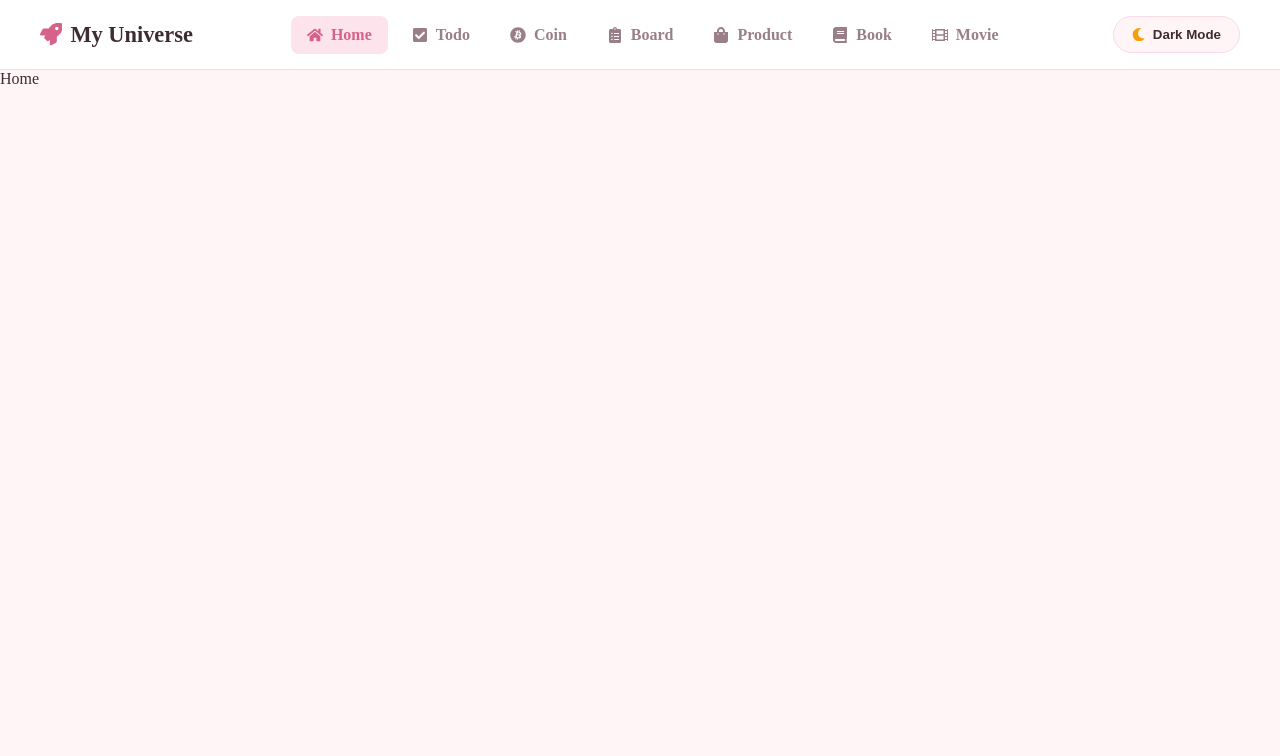
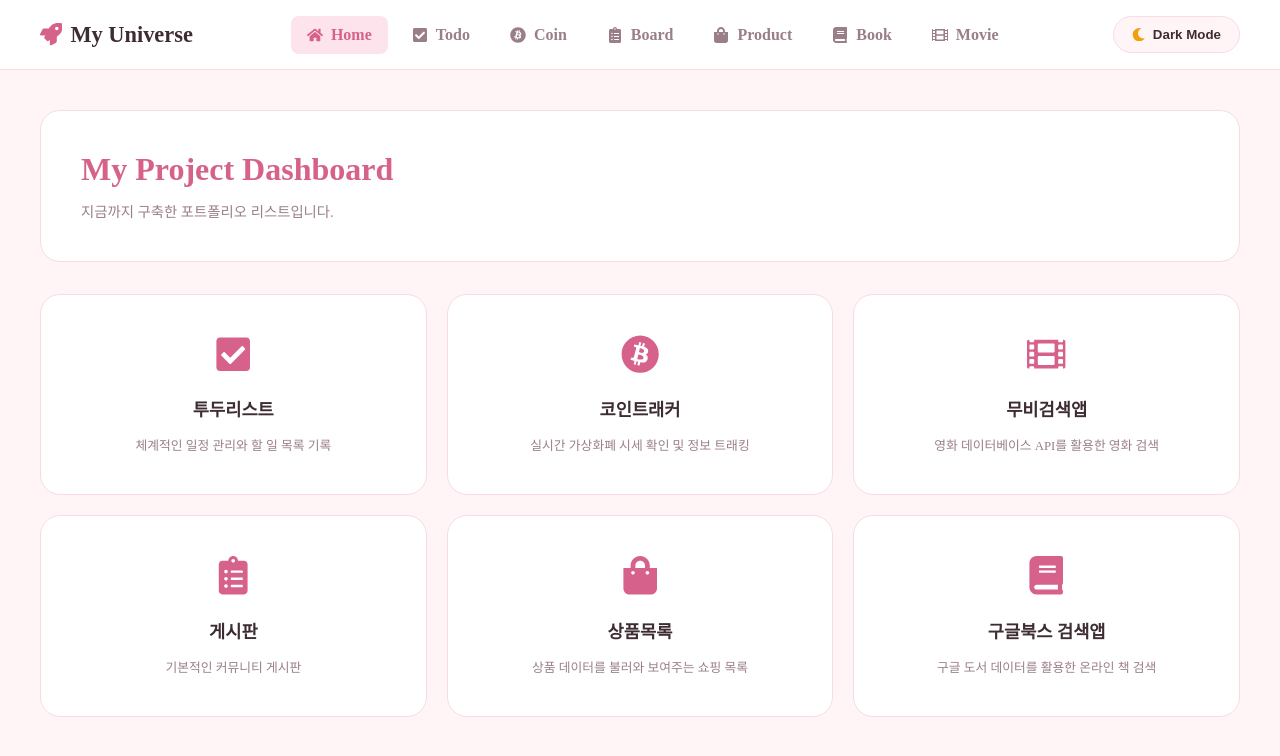
Before and after one commit to Inyoung27/react-11-total, a React (Vite) app: page / in a window 1280 px wide. Shown: the top 756 px of the page. Built offline with nearby package versions, Linux system fonts and the light colour scheme.

Commit message:
대시보드 페이지 구현

```diff
--- a/src/pages/Home.tsx
+++ b/src/pages/Home.tsx
@@ -1,8 +1,149 @@
+import type { ReactNode } from "react";
+import {
+    FaBitcoin,
+    FaBook,
+    FaCheckSquare,
+    FaClipboardList,
+    FaFilm,
+    FaShoppingBag,
+} from "react-icons/fa";
+import styled from "styled-components";
+import { Link } from "react-router";
+
+type Project = {
+    path: string;
+    title: string;
+    desc: string;
+    icon: ReactNode;
+};
+
+const PROJECTS: Project[] = [
+    {
+        path: "/todo",
+        title: "투두리스트",
+        desc: "체계적인 일정 관리와 할 일 목록 기록",
+        icon: <FaCheckSquare />,
+    },
+    {
+        path: "/coin",
+        title: "코인트래커",
+        desc: "실시간 가상화폐 시세 확인 및 정보 트래킹",
+        icon: <FaBitcoin />,
+    },
+    {
+        path: "/movie",
+        title: "무비검색앱",
+        desc: "영화 데이터베이스 API를 활용한 영화 검색",
+        icon: <FaFilm />,
+    },
+    {
+        path: "/board",
+        title: "게시판",
+        desc: "기본적인 커뮤니티 게시판",
+        icon: <FaClipboardList />,
+    },
+    {
+        path: "/product",
+        title: "상품목록",
+        desc: "상품 데이터를 불러와 보여주는 쇼핑 목록",
+        icon: <FaShoppingBag />,
+    },
+    {
+        path: "/book",
+        title: "구글북스 검색앱",
+        desc: "구글 도서 데이터를 활용한 온라인 책 검색",
+        icon: <FaBook />,
+    },
+];
+
+const Container = styled.div`
+    padding: 40px;
+`;
+
+const Hero = styled.section`
+    padding: 40px;
+    margin-bottom: 32px;
+    background-color: ${props => props.theme.card};
+    border: 1px solid ${props => props.theme.border};
+    border-radius: 20px;
+`;
+
+const HeroTitle = styled.h1`
+    margin-bottom: 12px;
+    font-size: 2rem;
+    font-weight: 800;
+    color: ${props => props.theme.primary};
+`;
+
+const HeroDesc = styled.p`
+    font-size: 0.9rem;
+    color: ${props => props.theme.subText};
+`;
+
+const Grid = styled.div`
+    display: grid;
+    grid-template-columns: repeat(3, 1fr);
+    gap: 20px;
+
+    @media (max-width: 900px) {
+        grid-template-columns: repeat(2, 1fr);
+    }
+
+    @media (max-width: 600px) {
+        grid-template-columns: 1fr;
+    }
+`;
+
+const Card = styled(Link)`
+    display: flex;
+    flex-direction: column;
+    align-items: center;
+    gap: 14px;
+    padding: 40px 20px;
+    background-color: ${props => props.theme.card};
+    border: 1px solid ${props => props.theme.border};
+    border-radius: 20px;
+    text-align: center;
+    transition: all 0.2s;
+
+    &:hover {
+        transform: translateY(-4px);
+        border-color: ${props => props.theme.primary};
+    }
+`;
+
+const IconWrap = styled.div`
+    font-size: 2.4rem;
+    color: ${props => props.theme.primary};
+`;
+
+const CardTitle = styled.h3`
+    font-size: 1.1rem;
+    font-weight: 700;
+`;
+
+const CardDesc = styled.p`
+    font-size: 0.8rem;
+    color: ${props => props.theme.subText};
+`;
+
 function Home () {
   return(
-    <>
-      Home
-    </>
+    <Container>
+      <Hero>
+          <HeroTitle>My Project Dashboard</HeroTitle>
+          <HeroDesc>지금까지 구축한 포트폴리오 리스트입니다.</HeroDesc>
+      </Hero>
+        <Grid>
+            {PROJECTS.map(project => (
+                <Card key={project.path} to={project.path}>
+                    <IconWrap>{project.icon}</IconWrap>
+                    <CardTitle>{project.title}</CardTitle>
+                    <CardDesc>{project.desc}</CardDesc>
+                </Card>
+            ))}
+        </Grid>
+    </Container>
   )
 }
 
```
